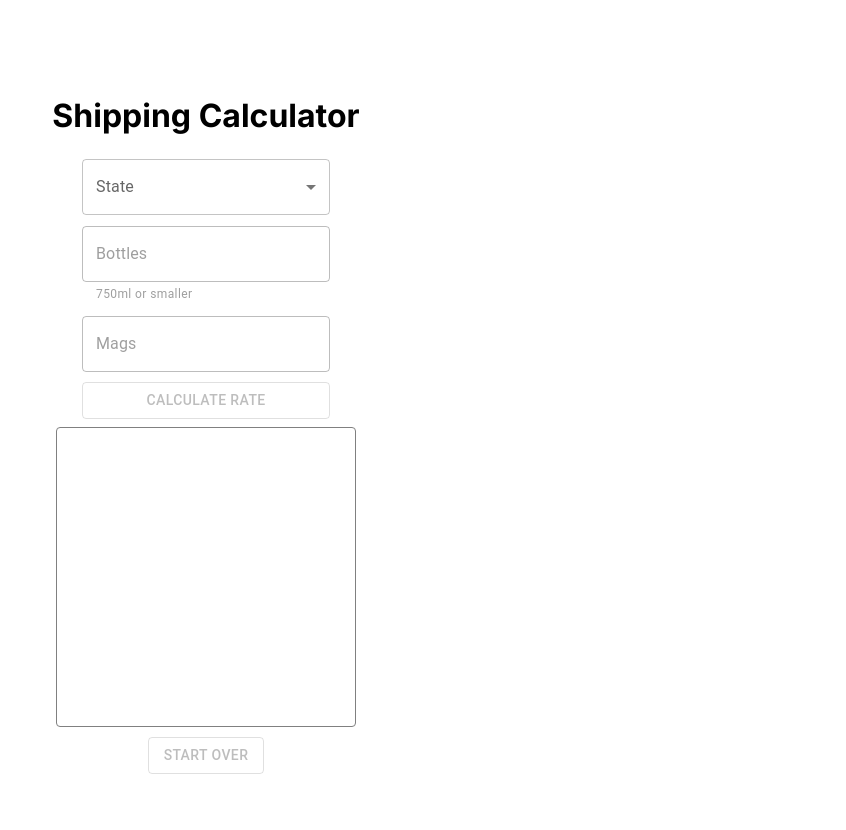
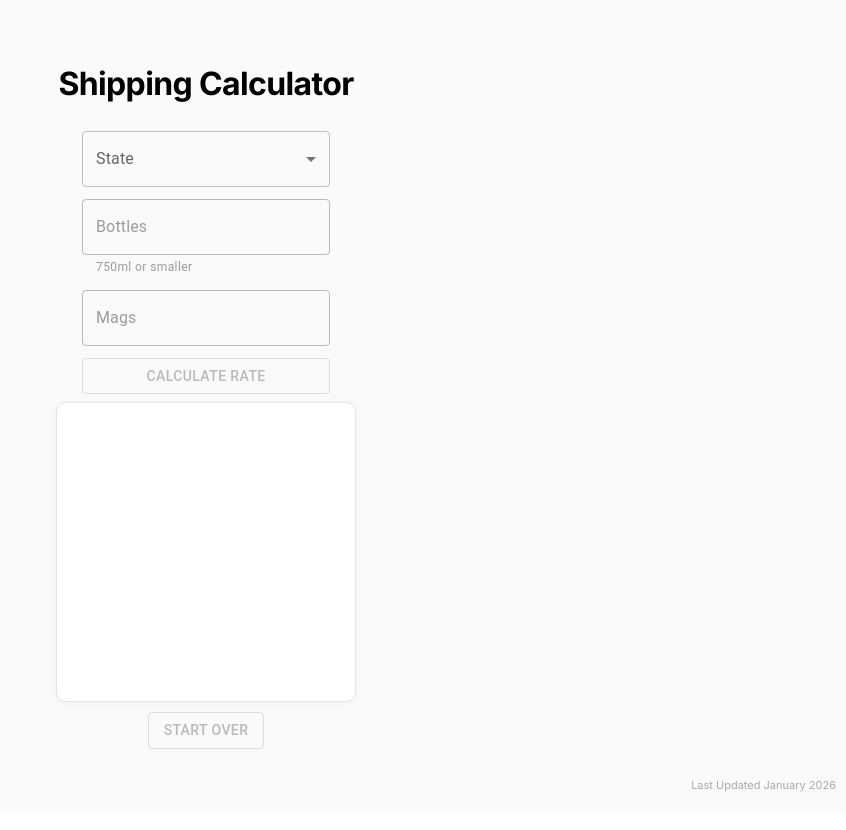
Before and after one commit to max-deathray/shipping-calculator, a Next.js app: page / in a window 1280 px wide. Shown: the top 830 px of the page, without its empty margins (434-1280 px from the left). Built offline with nearby package versions, Linux system fonts and the light colour scheme.

Commit message:
Checkpoint: Style tweaks.

```diff
--- a/app/page.module.css
+++ b/app/page.module.css
@@ -1,156 +1,26 @@
 .main {
   display: flex;
   flex-direction: column;
-  justify-content: space-between;
   align-items: center;
-  padding: 6rem;
+  padding: 4rem 1.5rem;
   min-height: 100vh;
+  background: #fafafa;
 }
 
-.code {
-  font-weight: 700;
-  font-family: var(--font-mono);
-}
-
-.grid {
-  display: grid;
-  grid-template-columns: repeat(4, minmax(25%, auto));
-  max-width: 100%;
-  width: var(--max-width);
-}
-
-.card {
-  padding: 1rem 1.2rem;
-  border-radius: var(--border-radius);
-  background: rgba(var(--card-rgb), 0);
-  border: 1px solid rgba(var(--card-border-rgb), 0);
-  transition: background 200ms, border 200ms;
-}
-
-.card span {
-  display: inline-block;
-  transition: transform 200ms;
-}
-
-.card h2 {
-  font-weight: 600;
-  margin-bottom: 0.7rem;
-}
-
-.card p {
-  margin: 0;
-  opacity: 0.6;
-  font-size: 0.9rem;
-  line-height: 1.5;
-  max-width: 30ch;
-  text-wrap: balance;
-}
-
-/* .center {
-  display: flex;
-  justify-content: center;
-  align-items: center;
-  position: relative;
-  padding: 4rem 0;
-}
-
-.center::before {
-  background: var(--secondary-glow);
-  border-radius: 50%;
-  width: 480px;
-  height: 360px;
-  margin-left: -400px;
-}
-
-.center::after {
-  background: var(--primary-glow);
-  width: 240px;
-  height: 180px;
-  z-index: -1;
-}
-
-.center::before,
-.center::after {
-  content: "";
-  left: 50%;
-  position: absolute;
-  filter: blur(45px);
-  transform: translateZ(0);
-} */
-
-.logo {
-  position: relative;
-}
-/* Enable hover only on non-touch devices */
-@media (hover: hover) and (pointer: fine) {
-  .card:hover {
-    background: rgba(var(--card-rgb), 0.1);
-    border: 1px solid rgba(var(--card-border-rgb), 0.15);
-  }
-
-  .card:hover span {
-    transform: translateX(4px);
-  }
-}
-
-@media (prefers-reduced-motion) {
-  .card:hover span {
-    transform: none;
+@media (max-width: 700px) {
+  .main {
+    padding: 1.5rem 1rem;
   }
 }
 
 /* Mobile */
 @media (max-width: 700px) {
   .main {
-    padding: none;
-  }
-
-  .content {
-    /* padding: 4rem; */
-    width: 100%;
-  }
-
-  .grid {
-    grid-template-columns: 1fr;
-    margin-bottom: 120px;
-    max-width: 320px;
-    text-align: center;
-  }
-
-  .card {
-    padding: 1rem 2.5rem;
-  }
-
-  .card h2 {
-    margin-bottom: 0.5rem;
-  }
-
-  /* .center {
-    padding: 8rem 0 6rem;
-  } */
-
-  .center::before {
-    transform: none;
-    height: 300px;
+    padding: 0;
   }
 }
 
 /* Tablet and Smaller Desktop */
-@media (min-width: 701px) and (max-width: 1120px) {
-  .grid {
-    grid-template-columns: repeat(2, 50%);
-  }
-}
-
-@media (prefers-color-scheme: dark) {
-  .vercelLogo {
-    filter: invert(1);
-  }
-
-  .logo {
-    filter: invert(1) drop-shadow(0 0 0.3rem #ffffff70);
-  }
-}
 
 @keyframes rotate {
   from {
@@ -166,27 +36,35 @@
   align-items: center;
 }
 
-.state {
-  margin-bottom: 1rem;
-}
-
 .fields {
-  height: 260px;
   display: flex;
   flex-direction: column;
-  justify-content: space-between;
+  gap: 12px;
 }
 
 .data {
+  width: 300px;
+  max-width: 90vw;
   min-height: 300px;
-  width: 300px;
-  padding: 2rem;
-  border: 1px solid gray;
-  border-radius: 4px;
+  padding: 1.25rem;
+  border: 1px solid #e5e5e5;
+  border-radius: 10px;
+  background: #fff;
+  box-shadow: 0 1px 10px rgba(0, 0, 0, 0.04);
+}
+
+.data p {
+  margin: 0.2rem 0;
 }
 
 .shippingNotes + .rate {
   margin-top: 1rem;
+}
+
+.rate {
+  margin-top: 1rem;
+  padding-top: 1rem;
+  border-top: 1px solid #eee;
 }
 
 .notes {
@@ -203,9 +81,30 @@
 }
 
 .header {
-  margin-bottom: 1rem;
+  margin-bottom: 1.25rem;
+  font-size: 32px;
+  font-weight: 700;
+  letter-spacing: -0.02em;
 }
 
 .bold {
   font-weight: bold;
 }
+
+.updateNote {
+  position: fixed;
+  bottom: 8px;
+  right: 10px;
+  font-size: 11px;
+  color: #888;
+  opacity: 0.7;
+  pointer-events: none;
+  z-index: 10;
+}
+
+/* Hide on tablet + mobile */
+@media (max-width: 768px) {
+  .updateNote {
+    display: none;
+  }
+}
--- a/app/page.tsx
+++ b/app/page.tsx
@@ -64,32 +64,32 @@ const Home = () => {
 
             const magTotal = calculateShippingRateMags(
               Number(magCount),
-              `${zone}`
+              `${zone}`,
             );
             const bottleTotal = calculateShippingRateBottles(
               Number(bottleCount),
-              `${zone}`
+              `${zone}`,
             );
 
             setShippingRate({
               ...((bottleTotal.standard || magTotal.standard) && {
                 standard: (magTotal.standard || currency("")).add(
-                  bottleTotal.standard || currency("")
+                  bottleTotal.standard || currency(""),
                 ),
               }),
               ...((magTotal.express || bottleTotal.express) && {
                 express: (magTotal.express || currency("")).add(
-                  bottleTotal.express || currency("")
+                  bottleTotal.express || currency(""),
                 ),
               }),
               ...((magTotal.twoDay || bottleTotal.twoDay) && {
                 twoDay: (magTotal.twoDay || currency("")).add(
-                  bottleTotal.twoDay || currency("")
+                  bottleTotal.twoDay || currency(""),
                 ),
               }),
               ...((magTotal.overnight || bottleTotal.overnight) && {
                 overnight: (magTotal.overnight || currency("")).add(
-                  bottleTotal.overnight || currency("")
+                  bottleTotal.overnight || currency(""),
                 ),
               }),
             });
@@ -118,7 +118,6 @@ const Home = () => {
               <TextField
                 id="bottle-count"
                 label="Bottles"
-                className={styles.input}
                 value={bottleCount}
                 disabled={!stateData || !validState}
                 onChange={(e) => {
@@ -132,7 +131,6 @@ const Home = () => {
                 label="Mags"
                 value={magCount}
                 disabled={!stateData || !validState}
-                className={styles.input}
                 onChange={(e) => {
                   setMagCount(e.target.value.replace(/\D+/g, ""));
                   setShippingRate(null);
@@ -213,6 +211,7 @@ const Home = () => {
         Start over
       </Button>
       <div />
+      <p className={styles.updateNote}>Last Updated January 2026</p>
     </main>
   );
 };
--- a/package.json
+++ b/package.json
@@ -26,6 +26,7 @@
     "@types/react-dom": "^18",
     "eslint": "^8",
     "eslint-config-next": "14.2.3",
+    "eslint-plugin-css-modules": "^2.12.0",
     "jest": "^29.7.0",
     "ts-jest": "^29.1.5",
     "ts-node": "^10.9.2",
```
Also changed, not shown: .eslintrc.json, 1 other file (tests, documents, lock files or other folders).
